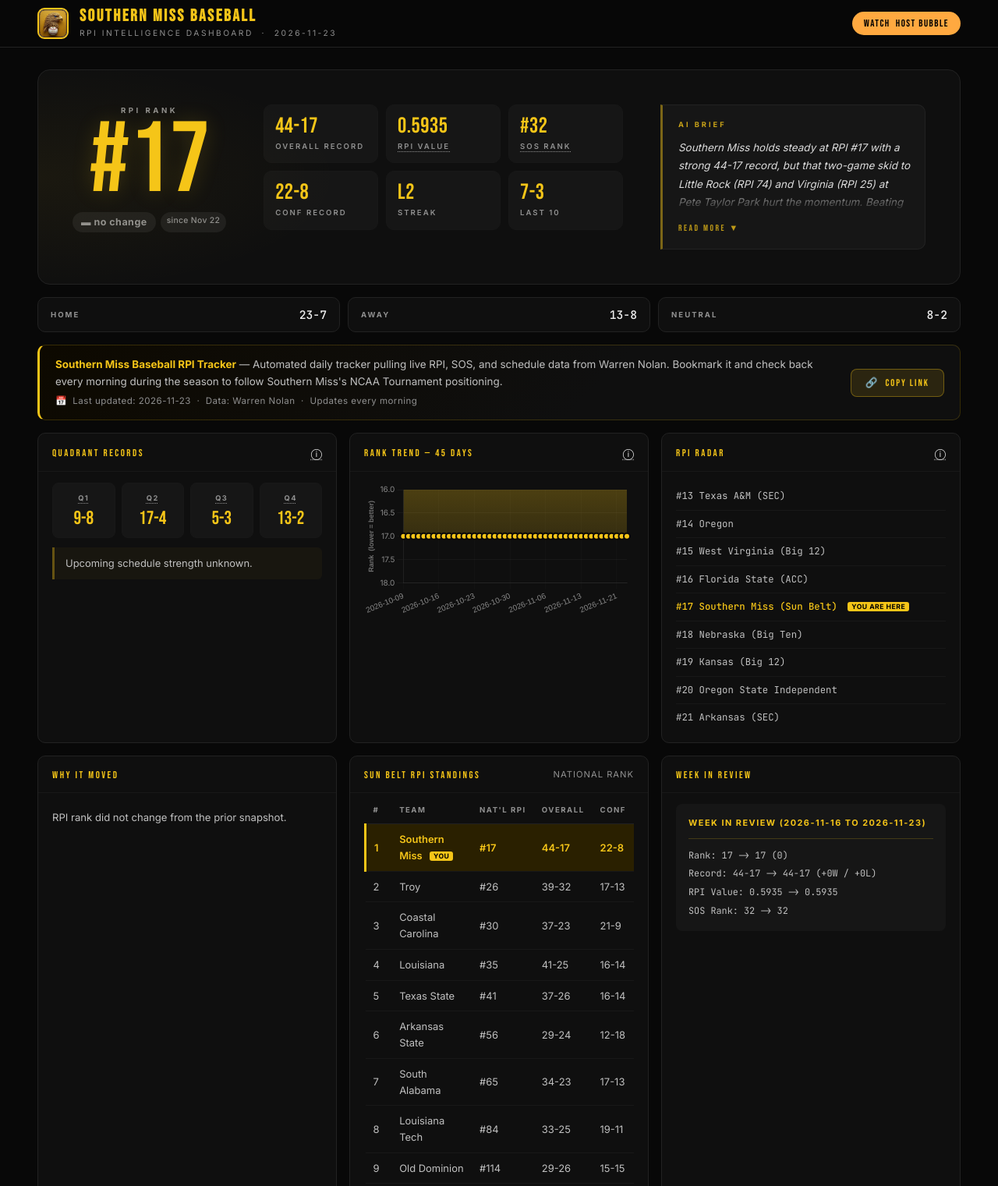
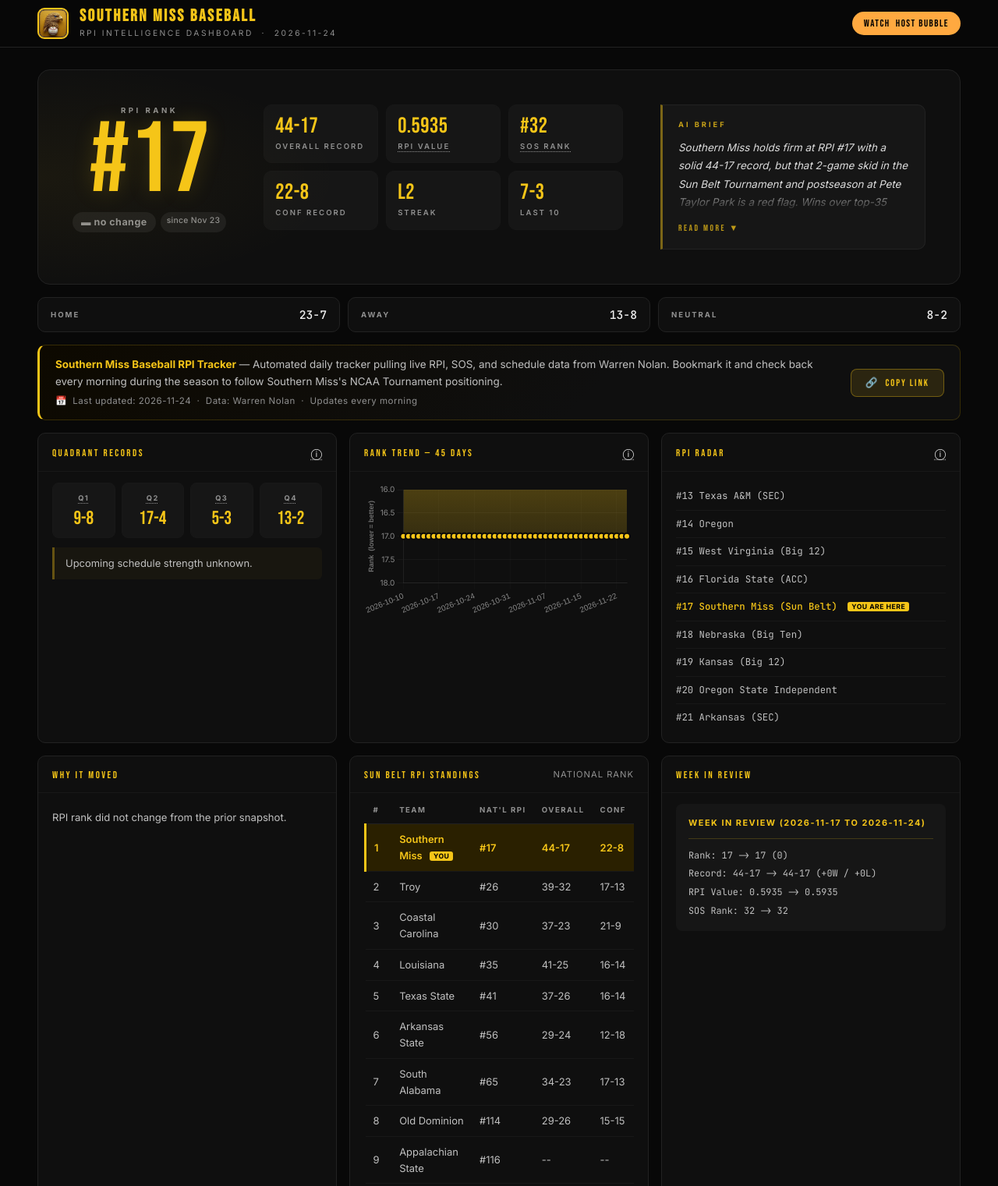
Before and after one commit to jeffbank2/usm-rpi, a plain HTML site: page index.html in a window 1280 px wide. Shown: the top 1521 px of the page at 78% size. Drawn offline with nearby package versions, Linux system fonts and the light colour scheme.

Commit message:
Daily RPI update 2026-11-24

```diff
--- a/index.html
+++ b/index.html
@@ -3,7 +3,7 @@
 <head>
 <meta charset="UTF-8">
 <meta name="viewport" content="width=device-width, initial-scale=1.0">
-<title>Southern Miss RPI — 2026-11-23</title>
+<title>Southern Miss RPI — 2026-11-24</title>
 <!-- Google Analytics -->
 <script async src="https://www.googletagmanager.com/gtag/js?id=G-TSNBFTDKSN"></script>
 <script>
@@ -711,7 +711,7 @@ footer {
     <img src="RPI_Logo.jpg" alt="Southern Miss" class="header-logo">
     <div class="header-brand">
       <h1>Southern Miss Baseball</h1>
-      <p>RPI Intelligence Dashboard &nbsp;·&nbsp; 2026-11-23</p>
+      <p>RPI Intelligence Dashboard &nbsp;·&nbsp; 2026-11-24</p>
     </div>
     <div class="status-pill">WATCH&nbsp;&nbsp;Host Bubble</div>
   </div>
@@ -726,7 +726,7 @@ footer {
     <div class="hero-rank">
       <div class="rank-eyebrow">RPI Rank</div>
       <div class="rank-number">#17</div>
-      <div class="rank-delta-row"><span class="delta flat">&#9644; no change</span><span class="delta-since">since Nov 22</span></div>
+      <div class="rank-delta-row"><span class="delta flat">&#9644; no change</span><span class="delta-since">since Nov 23</span></div>
     </div>
     <div class="hero-stats">
       <div class="hstat">
@@ -756,9 +756,9 @@ footer {
     </div>
     <div class="hero-brief">
       <div class="brief-label">AI Brief</div>
-      <div class="brief-body" id="briefBody"><div class="brief-text">Southern Miss holds steady at RPI #17 with a strong 44-17 record, but that two-game skid to Little Rock (RPI 74) and Virginia (RPI 25) at Pete Taylor Park hurt the momentum. Beating Troy (RPI 26) and Louisiana (RPI 35) in the Sun Belt and Hattiesburg Regionals bolstered the résumé, but dropping those late home games shows there’s no room to relax—even the toughest teams can punch back here in Hattiesburg.
+      <div class="brief-body" id="briefBody"><div class="brief-text">Southern Miss holds firm at RPI #17 with a solid 44-17 record, but that 2-game skid in the Sun Belt Tournament and postseason at Pete Taylor Park is a red flag. Wins over top-35 Louisiana and top-30 Troy kept things steady, but the losses to #74 Little Rock at home and #25 Virginia in a 10-inning slugfest exposed cracks. Being dominant at home has built this résumé, but those late losses hang heavy. No change in rank means the committee’s watching—but they want to see the Golden Eagles finish strong.
 
-With the season over and no upcoming games, it’s time to sit tight and watch how the bubble shakes out. Tulane’s floundering at RPI 147 after ditching C-USA confirms they haven’t moved up a notch, and Louisiana Tech at 84 still can’t figure it out. Southern Miss owns the Sun Belt floor. No leftover soft losses allowed. Pete Taylor Park remains where closers seal the deal and champions prove their worth. If the postseason won’t reward the groundwork laid here, that’s a problem no amount of cheering can fix.</div><div class="brief-fade" id="briefFade"></div></div><button class="brief-toggle" id="briefToggle" onclick="toggleBrief()">Read More &#9660;</button>
+With no games left on the docket, Southern Miss sits poised. The question now: can this resume withstand scrutiny come NCAA time without the chance to add quality wins? The Sun Belt’s middle pack is weak, and Tulane’s jaded move to the AAC has soured their RPI at #147—proof that leaving C-USA didn’t elevate anyone. Southern Miss must lean into that home-grown toughness from Pete Taylor Park or risk being tagged as overmatched outside. This is the moment to prove the hype or get left behind.</div><div class="brief-fade" id="briefFade"></div></div><button class="brief-toggle" id="briefToggle" onclick="toggleBrief()">Read More &#9660;</button>
     </div>
   </div>
 
@@ -782,7 +782,7 @@ With the season over and no upcoming games, it’s time to sit tight and watch h
   <div class="info-banner">
     <div class="info-banner-text">
       <strong>Southern Miss Baseball RPI Tracker</strong> — Automated daily tracker pulling live RPI, SOS, and schedule data from Warren Nolan. Bookmark it and check back every morning during the season to follow Southern Miss's NCAA Tournament positioning.
-      <div class="info-banner-meta">&#128197;&nbsp; Last updated: 2026-11-23 &nbsp;·&nbsp; Data: Warren Nolan &nbsp;·&nbsp; Updates every morning</div>
+      <div class="info-banner-meta">&#128197;&nbsp; Last updated: 2026-11-24 &nbsp;·&nbsp; Data: Warren Nolan &nbsp;·&nbsp; Updates every morning</div>
     </div>
     <button class="copy-btn" id="copyBtn" onclick="copyDashLink()">&#128279;&nbsp; Copy Link</button>
   </div>
@@ -842,7 +842,7 @@ With the season over and no upcoming games, it’s time to sit tight and watch h
         <div class="tbl-wrap">
           <table>
             <thead><tr><th>#</th><th>Team</th><th>Nat'l RPI</th><th>Overall</th><th>Conf</th></tr></thead>
-            <tbody><tr class='sb-usm'><td>1</td><td>Southern Miss <span class='usm-tag'>YOU</span></td><td>#17</td><td>44-17</td><td>22-8</td></tr><tr class=''><td>2</td><td>Troy</td><td>#26</td><td>39-32</td><td>17-13</td></tr><tr class=''><td>3</td><td>Coastal Carolina</td><td>#30</td><td>37-23</td><td>21-9</td></tr><tr class=''><td>4</td><td>Louisiana</td><td>#35</td><td>41-25</td><td>16-14</td></tr><tr class=''><td>5</td><td>Texas State</td><td>#41</td><td>37-26</td><td>16-14</td></tr><tr class=''><td>6</td><td>Arkansas State</td><td>#56</td><td>29-24</td><td>12-18</td></tr><tr class=''><td>7</td><td>South Alabama</td><td>#65</td><td>34-23</td><td>17-13</td></tr><tr class=''><td>8</td><td>Louisiana Tech</td><td>#84</td><td>33-25</td><td>19-11</td></tr><tr class=''><td>9</td><td>Old Dominion</td><td>#114</td><td>29-26</td><td>15-15</td></tr><tr class=''><td>10</td><td>Appalachian State</td><td>#116</td><td>--</td><td>--</td></tr><tr class=''><td>11</td><td>Georgia State</td><td>#132</td><td>27-30</td><td>14-16</td></tr><tr class=''><td>12</td><td>ULM</td><td>#171</td><td>--</td><td>--</td></tr><tr class=''><td>13</td><td>James Madison</td><td>#183</td><td>21-32</td><td>11-19</td></tr><tr class=''><td>14</td><td>Marshall</td><td>#187</td><td>23-32</td><td>13-17</td></tr><tr class=''><td>15</td><td>Georgia Southern</td><td>#204</td><td>16-40</td><td>7-23</td></tr></tbody>
+            <tbody><tr class='sb-usm'><td>1</td><td>Southern Miss <span class='usm-tag'>YOU</span></td><td>#17</td><td>44-17</td><td>22-8</td></tr><tr class=''><td>2</td><td>Troy</td><td>#26</td><td>39-32</td><td>17-13</td></tr><tr class=''><td>3</td><td>Coastal Carolina</td><td>#30</td><td>37-23</td><td>21-9</td></tr><tr class=''><td>4</td><td>Louisiana</td><td>#35</td><td>41-25</td><td>16-14</td></tr><tr class=''><td>5</td><td>Texas State</td><td>#41</td><td>37-26</td><td>16-14</td></tr><tr class=''><td>6</td><td>Arkansas State</td><td>#56</td><td>29-24</td><td>12-18</td></tr><tr class=''><td>7</td><td>South Alabama</td><td>#65</td><td>34-23</td><td>17-13</td></tr><tr class=''><td>8</td><td>Old Dominion</td><td>#114</td><td>29-26</td><td>15-15</td></tr><tr class=''><td>9</td><td>Appalachian State</td><td>#116</td><td>--</td><td>--</td></tr><tr class=''><td>10</td><td>Georgia State</td><td>#132</td><td>27-30</td><td>14-16</td></tr><tr class=''><td>11</td><td>ULM</td><td>#171</td><td>--</td><td>--</td></tr><tr class=''><td>12</td><td>James Madison</td><td>#183</td><td>21-32</td><td>11-19</td></tr><tr class=''><td>13</td><td>Marshall</td><td>#187</td><td>23-32</td><td>13-17</td></tr><tr class=''><td>14</td><td>Georgia Southern</td><td>#204</td><td>16-40</td><td>7-23</td></tr></tbody>
           </table>
         </div>
       </div>
@@ -851,7 +851,7 @@ With the season over and no upcoming games, it’s time to sit tight and watch h
     <div class="panel">
       <div class="panel-head"><span class="panel-title">Week in Review</span></div>
       <div class="panel-body">
-        <div class="week-box"><div class="week-date-hdr">Week in Review (2026-11-16 to 2026-11-23)</div>  Rank: 17 -> 17  (0)<br>  Record: 44-17 -> 44-17  (+0W / +0L)<br>  RPI Value: 0.5935 -> 0.5935<br>  SOS Rank: 32 -> 32</div>
+        <div class="week-box"><div class="week-date-hdr">Week in Review (2026-11-17 to 2026-11-24)</div>  Rank: 17 -> 17  (0)<br>  Record: 44-17 -> 44-17  (+0W / +0L)<br>  RPI Value: 0.5935 -> 0.5935<br>  SOS Rank: 32 -> 32</div>
       </div>
     </div>
 
@@ -1037,7 +1037,7 @@ With the season over and no upcoming games, it’s time to sit tight and watch h
 </main>
 
 <footer>
-  Southern Miss RPI Bot &nbsp;·&nbsp; Data: Warren Nolan &nbsp;·&nbsp; Generated 2026-11-23
+  Southern Miss RPI Bot &nbsp;·&nbsp; Data: Warren Nolan &nbsp;·&nbsp; Generated 2026-11-24
 </footer>
 
 <script>
@@ -1112,7 +1112,7 @@ function sortStatsTable(tableId, colIdx, numeric) {
   new Chart(ctx, {
     type: 'line',
     data: {
-      labels: ["2026-10-09", "2026-10-10", "2026-10-11", "2026-10-12", "2026-10-13", "2026-10-14", "2026-10-15", "2026-10-16", "2026-10-17", "2026-10-18", "2026-10-19", "2026-10-20", "2026-10-21", "2026-10-22", "2026-10-23", "2026-10-24", "2026-10-25", "2026-10-26", "2026-10-27", "2026-10-28", "2026-10-29", "2026-10-30", "2026-10-31", "2026-11-01", "2026-11-02", "2026-11-03", "2026-11-04", "2026-11-05", "2026-11-06", "2026-11-07", "2026-11-08", "2026-11-09", "2026-11-10", "2026-11-11", "2026-11-12", "2026-11-13", "2026-11-15", "2026-11-16", "2026-11-17", "2026-11-18", "2026-11-19", "2026-11-20", "2026-11-21", "2026-11-22", "2026-11-23"],
+      labels: ["2026-10-10", "2026-10-11", "2026-10-12", "2026-10-13", "2026-10-14", "2026-10-15", "2026-10-16", "2026-10-17", "2026-10-18", "2026-10-19", "2026-10-20", "2026-10-21", "2026-10-22", "2026-10-23", "2026-10-24", "2026-10-25", "2026-10-26", "2026-10-27", "2026-10-28", "2026-10-29", "2026-10-30", "2026-10-31", "2026-11-01", "2026-11-02", "2026-11-03", "2026-11-04", "2026-11-05", "2026-11-06", "2026-11-07", "2026-11-08", "2026-11-09", "2026-11-10", "2026-11-11", "2026-11-12", "2026-11-13", "2026-11-15", "2026-11-16", "2026-11-17", "2026-11-18", "2026-11-19", "2026-11-20", "2026-11-21", "2026-11-22", "2026-11-23", "2026-11-24"],
       datasets: [{
         label: 'RPI Rank',
         data: [17, 17, 17, 17, 17, 17, 17, 17, 17, 17, 17, 17, 17, 17, 17, 17, 17, 17, 17, 17, 17, 17, 17, 17, 17, 17, 17, 17, 17, 17, 17, 17, 17, 17, 17, 17, 17, 17, 17, 17, 17, 17, 17, 17, 17],
```
Also changed, not shown: 1 other file.
